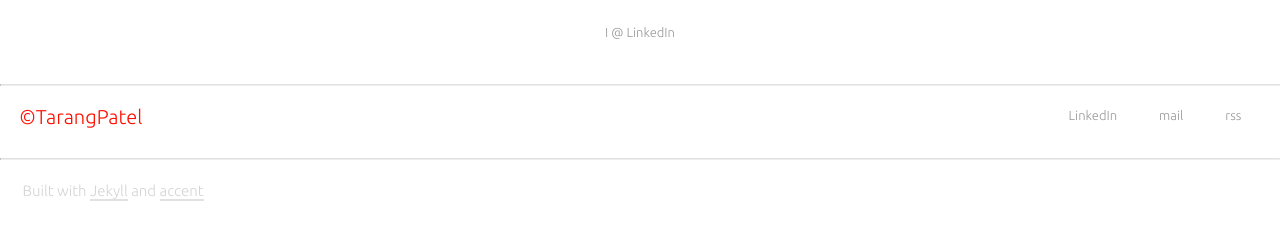
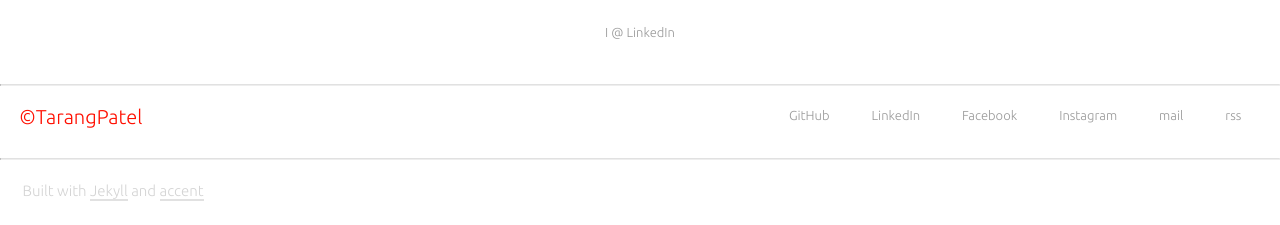
Before and after one commit to tarangpatel/whatilove, a Jekyll site: the page built from index.html, in a window 1280 px wide. Shown: the part 936-1161 px from the top of the page. Built offline with Jekyll 4.4.1, drawn with Linux system fonts in a browser that asks for light colours; nearby versions of some CDN libraries; the list of posts is cut into pages by our own code.

Commit message:
Update footer.html

```diff
--- a/_includes/footer.html
+++ b/_includes/footer.html
@@ -18,8 +18,17 @@
             {% endif %}
         </div>
         <div class="alignable pull-right">
+            <a target="_blank" href="https://github.com/{{ site.github_username }}" class="button">
+                GitHub
+            </a>
             <a target="_blank" href="https://linkedin.com/in/{{ site.linkedin_id }}" class="button">
                 LinkedIn
+            </a>
+            <a target="_blank" href="https://www.facebook.com/{{ site.facebook_id }}" class="button">
+                Facebook
+            </a>
+            <a target="_blank" href="https://www.instagram.com/{{ site.instagram_id }}" class="button">
+                Instagram
             </a>
             <a href="mailto:{{ site.email }}" class="button">
                 mail
```
